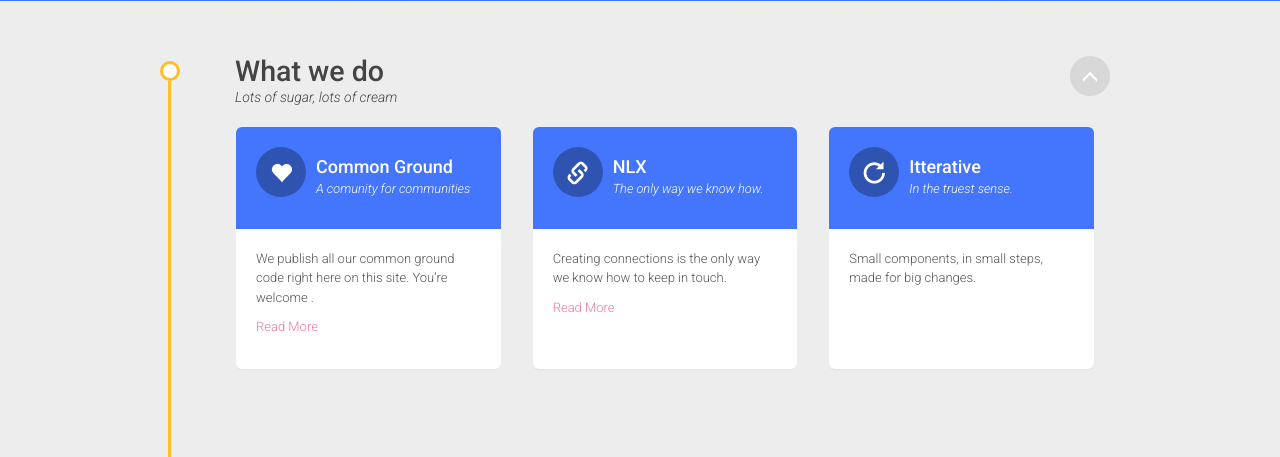
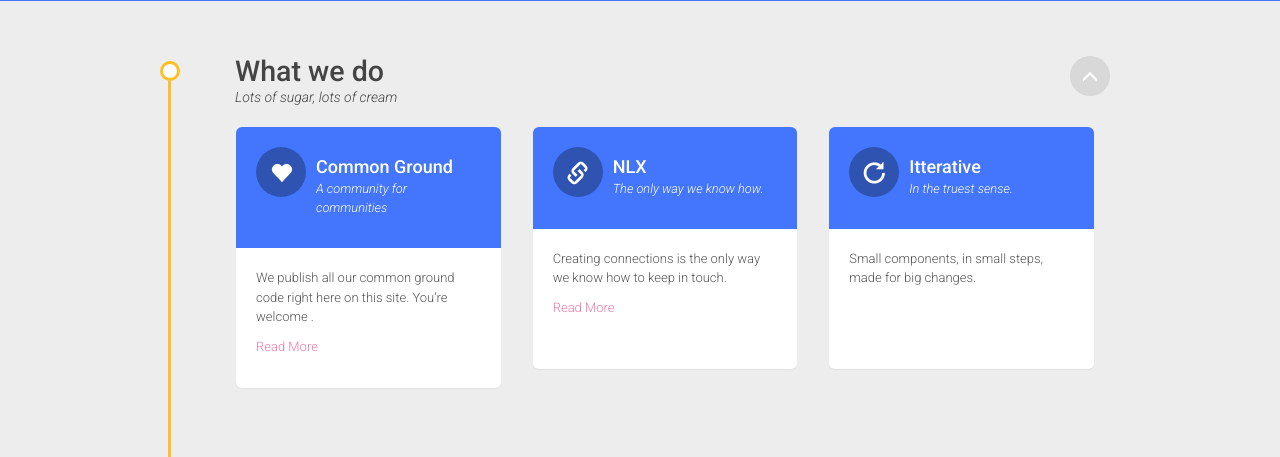
Before and after one commit to gemeenteshertogenbosch/commongroundapplicatie, a Symfony app: template templates/home/index.html.twig in a window 1280 px wide. Shown: the part 399-856 px from the top of the page. Run offline with Twig, Linux system fonts and the light colour scheme; the template is opened without the code that fills it, so the values that code supplies are empty; some libraries are stand-ins or nearby versions.

Commit message:
Update index.html.twig

```diff
--- a/templates/home/index.html.twig
+++ b/templates/home/index.html.twig
@@ -24,7 +24,7 @@
                       <div class="panel-icon"><span class="glyphicon glyphicon-heart"></span></div>
                       <div class="panel-title">
                         <h4>Common Ground</h4>
-                        <p>A comunity for communities</p>
+                        <p>A community for communities</p>
                       </div>
                     </div>
                     <div class="panel-body">
@@ -118,7 +118,7 @@
                 </div>
 
                 <!--
-                  Make sure the data-target is set to the id of the model that you would like to open.
+                  Make sure the data-target is set to the id of the modal that you would like to open.
                 -->
                 <div class="row">
                   	{% for application in applications %}
@@ -164,7 +164,7 @@
 
                 <!-- Thumb -->
                 <!--
-                  Make sure the data-target is set to the id of the model that you would like to open.
+                  Make sure the data-target is set to the id of the modal that you would like to open.
                 -->
                 <div class="row">
                   	{% for component in components %}
@@ -209,7 +209,7 @@
                 </div>
 
                 <!--
-                  Make sure the data-target is set to the id of the model that you would like to open.
+                  Make sure the data-target is set to the id of the modal that you would like to open.
                 -->
                 <div class="row">
                   	{% for library in libraries %}
```
